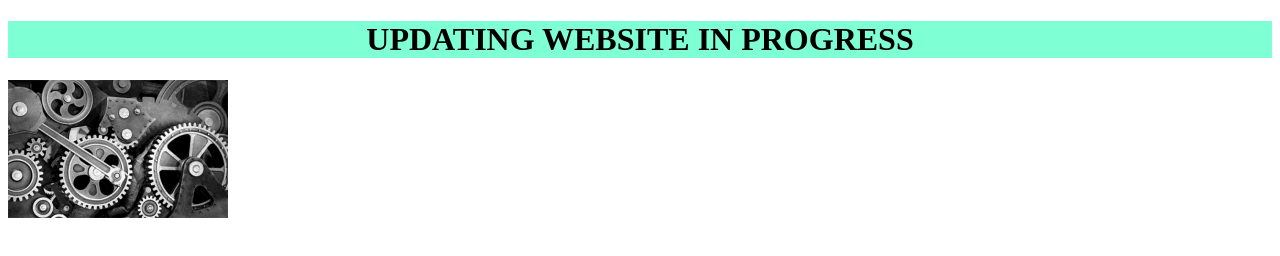
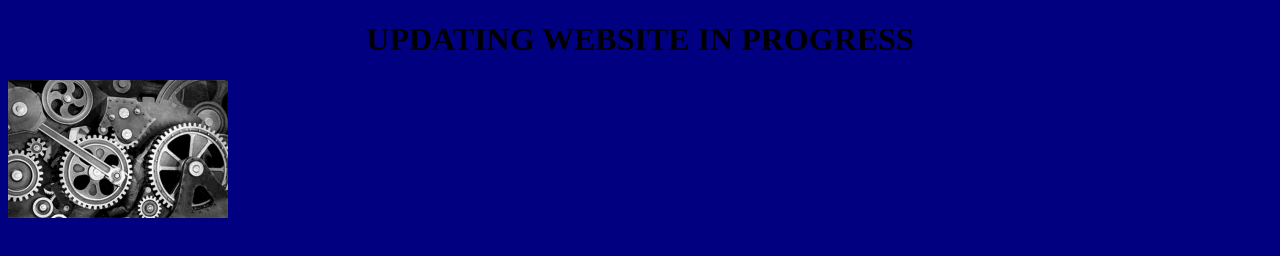
Before and after one commit to cgracin/cgracin.github.io, a plain HTML site: page index.html in a window 1280 px wide. Drawn offline with Linux system fonts and the light colour scheme.

Commit message:
Changed background color

```diff
--- a/style.css
+++ b/style.css
@@ -1,9 +1,9 @@
 h1 {
-    background-color: aquamarine;
     font-family: 'Times New Roman', Times, serif;
     text-align: center;
 }
 
-img {
-    text-align: center;
+body {
+    background-color: navy;
+    align-items: center;
 }
```
Also changed, not shown: 1 other file.
